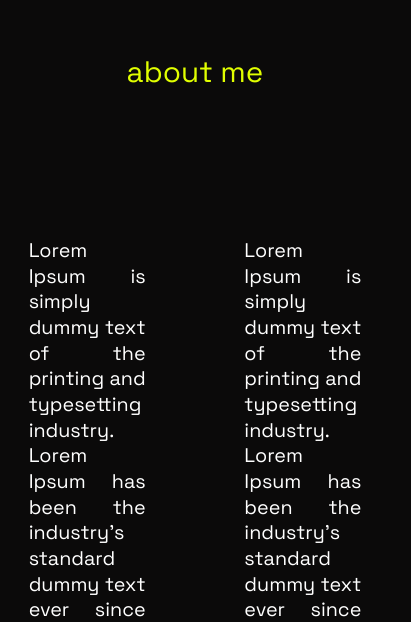
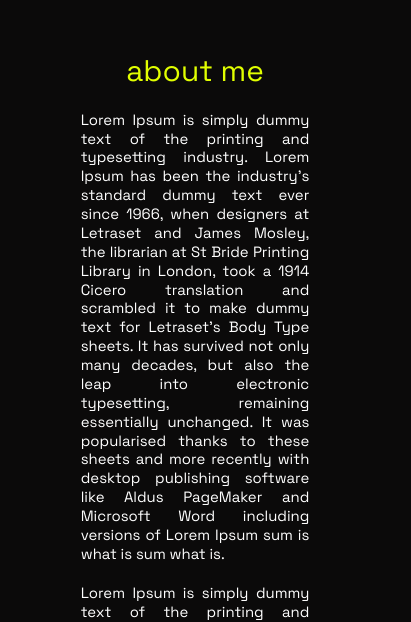
Before and after one commit to mkn999/mkailasnath-portfolio, a React (Vite) app: page / in a window 390 px wide. Shown: the part 885-1507 px from the top of the page, 411 px wide, since content can reach past the window. Built offline with nearby package versions, Linux system fonts and the light colour scheme.

Commit message:
style updates

```diff
--- a/src/App.css
+++ b/src/App.css
@@ -8,7 +8,7 @@
   display: flex;
   justify-content: center;
   align-items: center;
-  height: 100vh;
+  min-height: 100vh;
   /* border: 1px solid white; */
 }
 .landingText {
@@ -100,7 +100,7 @@
   flex-direction: column;
   justify-content: flex-start;
   padding: 10px;
-  height: 90vh !important;
+  min-height: 90vh !important;
   gap: 20%;
 }
 .aboutSubContainer {
@@ -140,4 +140,17 @@
   .footer {
     font-size: 15px;
   }
+  #about {
+    gap: 20px;
+  }
+  .aboutSubContainer {
+    flex-direction: column;
+    gap: 20px;
+  }
+
+  .aboutSCF,
+  .aboutSCS {
+    font-size: 15px;
+    gap: 5px;
+  }
 }
--- a/src/components/pageContainer/pageContainer.module.css
+++ b/src/components/pageContainer/pageContainer.module.css
@@ -1,8 +1,11 @@
 .pageContainer {
-  width: 100%;
+  /* width: 100%;
   max-width: 1400px;
   margin: 0 auto;
   padding: 0 30px;
-  box-sizing: border-box;
-
+  box-sizing: border-box; */
+  width: 100%;
+  max-width: 1300px;
+  margin: 0 auto;
+  padding-inline: clamp(20px, 4vw, 40px);
 }
```
